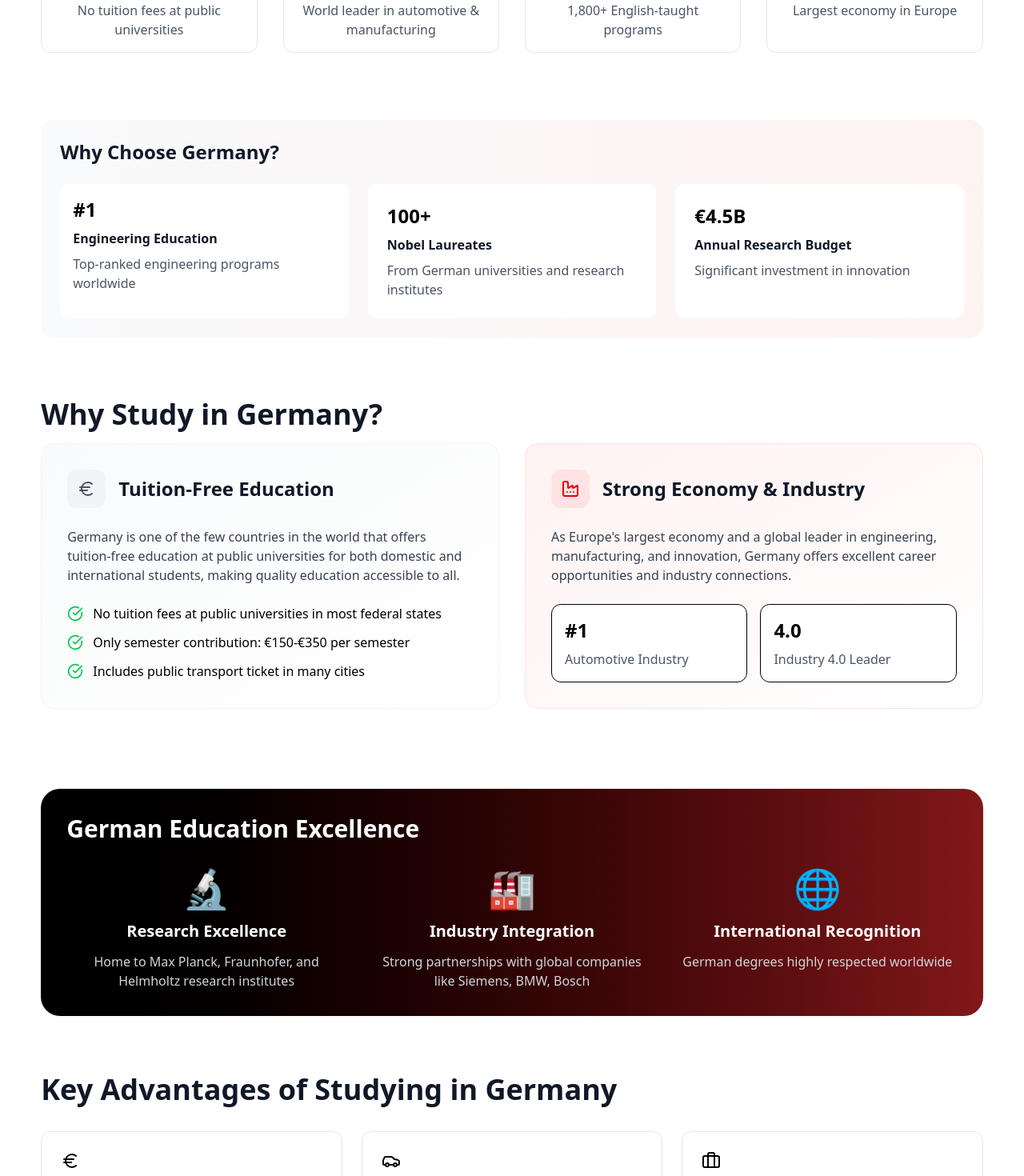
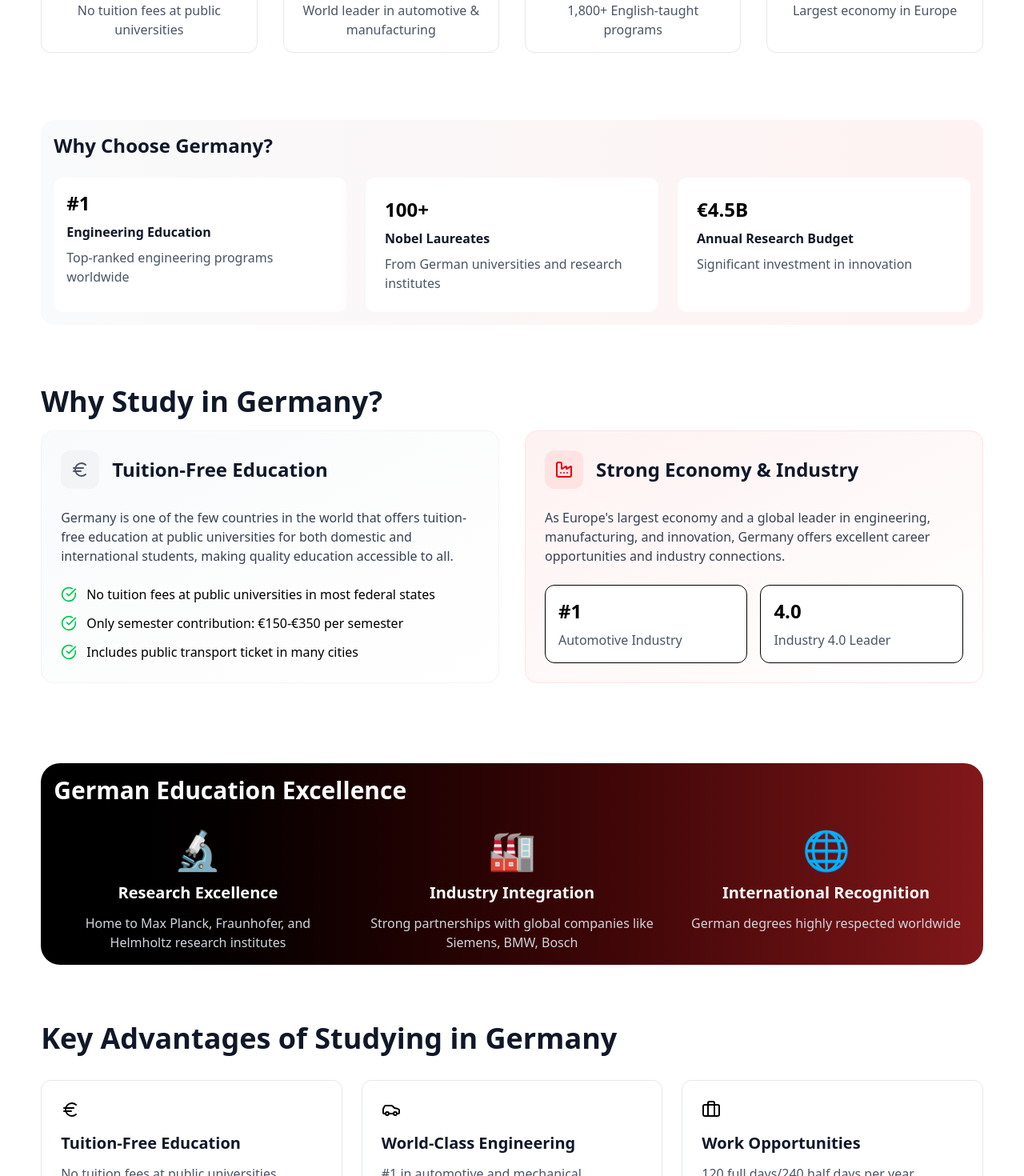
Before and after one commit to sowmyakota-mv/Abroad-Consultancy, a React (Vite) app in the folder abroad-consultancy/: page /study-abroad/germany in a window 1280 px wide. Shown: the part 1337-2807 px from the top of the page at 80% size. Built offline with nearby package versions, Linux system fonts and the light colour scheme.

Commit message:
modified australia page

```diff
--- a/abroad-consultancy/src/pages/Study-Abroad/AustraliaPage.tsx
+++ b/abroad-consultancy/src/pages/Study-Abroad/AustraliaPage.tsx
@@ -143,7 +143,7 @@ const StudyAustraliaPage: React.FC = () => {
 </section>
 
       {/* Quick Stats */}
-      <section className="py-5 bg-gray-50">
+      <section className="py-5 bg-gray-50 mt-6 sm:mt-0 md:mt-0">
         <div className="max-w-7xl mx-auto px-4 sm:px-6 lg:px-8">
           <div className="grid grid-cols-2 md:grid-cols-4 gap-8">
             <div className="text-center">
--- a/abroad-consultancy/src/pages/Study-Abroad/GermanyPage.tsx
+++ b/abroad-consultancy/src/pages/Study-Abroad/GermanyPage.tsx
@@ -129,7 +129,7 @@ const StudyGermanyPage: React.FC = () => {
       {/* Quick Stats */}
       <section className="py-5 bg-gray-50">
         <div className="max-w-7xl mx-auto px-4 sm:px-6 lg:px-8 ">
-          <div className="grid grid-cols-2 md:grid-cols-4 gap-8">
+          <div className="grid grid-cols-2 sm:grid-cols-4 md:grid-cols-4 gap-8">
             <div className="text-center">
               <div className="text-3xl font-bold text-black mb-2">0€</div>
               <div className="text-gray-600">Tuition at Public Universities</div>
@@ -185,7 +185,7 @@ const StudyGermanyPage: React.FC = () => {
             </p>
           </div>
 
-          <div className="grid md:grid-cols-2 lg:grid-cols-4 gap-8 mb-8">
+          <div className="grid sm:grid-cols-2 md:grid-cols-2 lg:grid-cols-4 gap-8 mb-8">
             {[
               { icon: '🎓', title: 'Tuition-Free', desc: 'No tuition fees at public universities' },
               { icon: '🏭', title: 'Engineering Hub', desc: 'World leader in automotive & manufacturing' },
@@ -200,9 +200,9 @@ const StudyGermanyPage: React.FC = () => {
             ))}
           </div>
 <div className='py-5 '>
-          <div className="bg-gradient-to-r from-gray-50 to-red-50 rounded-2xl p-6 mt-8">
+          <div className="bg-gradient-to-r from-gray-50 to-red-50 rounded-2xl p-4 mt-8">
             <h3 className="text-2xl font-bold text-gray-900 mb-6">Why Choose Germany?</h3>
-            <div className="grid md:grid-cols-2 lg:grid-cols-3 gap-6">
+            <div className="grid sm:grid-cols-3 md:grid-cols-2 lg:grid-cols-3 gap-6">
               <div className="bg-white p-4 rounded-xl">
                 <div className="text-2xl font-bold text-black mb-2">#1</div>
                 <div className="font-bold text-gray-900 mb-2">Engineering Education</div>
@@ -227,7 +227,7 @@ const StudyGermanyPage: React.FC = () => {
         <section className='py-5 w-[92%] mx-auto'>
           <h2 className="text-4xl font-bold text-gray-900 mb-4 mt-4">Why Study in Germany?</h2>
           <div className="grid md:grid-cols-2 gap-8 mb-12">
-            <div className="bg-gradient-to-br from-gray-50 to-white rounded-2xl p-8 border border-gray-100">
+            <div className="bg-gradient-to-br from-gray-50 to-white rounded-2xl p-6 border border-gray-100">
               <div className="flex items-center mb-6">
                 <div className="w-12 h-12 bg-gray-100 rounded-xl flex items-center justify-center mr-4">
                   <Euro className="h-6 w-6 text-gray-600" />
@@ -255,7 +255,7 @@ const StudyGermanyPage: React.FC = () => {
               </ul>
             </div>
 
-            <div className="bg-gradient-to-br from-red-50 to-white rounded-2xl p-8 border border-red-100">
+            <div className="bg-gradient-to-br from-red-50 to-white rounded-2xl p-6 border border-red-100">
               <div className="flex items-center mb-6">
                 <div className="w-12 h-12 bg-red-100 rounded-xl flex items-center justify-center mr-4">
                   <Factory className="h-6 w-6 text-red-600" />
@@ -279,9 +279,9 @@ const StudyGermanyPage: React.FC = () => {
             </div>
           </div>
 <div className='py-5'>
-          <div className="mt-8 bg-gradient-to-r from-black to-red-900 rounded-3xl p-8 text-white">
+          <div className="mt-8 bg-gradient-to-r from-black to-red-900 rounded-3xl p-4 text-white">
             <h3 className="text-3xl font-bold mb-8 text-left">German Education Excellence</h3>
-            <div className="grid md:grid-cols-3 gap-8">
+            <div className="grid sm:grid-cols-3 md:grid-cols-3 gap-8">
               <div className="text-center">
                 <div className="text-5xl mb-4">🔬</div>
                 <h4 className="text-xl font-bold mb-3">Research Excellence</h4>
@@ -304,7 +304,7 @@ const StudyGermanyPage: React.FC = () => {
         {/* Key Points Section */}
         <section className='mt-8 w-[92%] mx-auto'>
           <h2 className="text-4xl font-bold text-gray-900 mb-8 ">Key Advantages of Studying in Germany</h2>
-          <div className="grid md:grid-cols-2 lg:grid-cols-3 gap-6 mb-12">
+          <div className="grid sm:grid-cols-3 md:grid-cols-2 lg:grid-cols-3 gap-6 mb-12">
             {keyPoints.map((point, index) => (
               <div key={index} className="bg-white rounded-xl p-6 border border-gray-200 hover:border-red-300 hover:shadow-lg transition-all">
                 <div className="text-black mb-4">{point.icon}</div>
@@ -316,7 +316,7 @@ const StudyGermanyPage: React.FC = () => {
 
           <div className="bg-gray-50 rounded-2xl p-6 py-5">
             <h3 className="text-2xl font-bold text-gray-900 mb-6">German Higher Education System</h3>
-            <div className="grid md:grid-cols-3 gap-6">
+            <div className="grid sm:grid-cols-3 md:grid-cols-3 gap-6">
               {institutionTypes.map((institution, index) => (
                 <div key={index} className="bg-white p-6 rounded-xl">
                   <div className="text-2xl font-bold text-black mb-2">{institution.count}</div>
```
